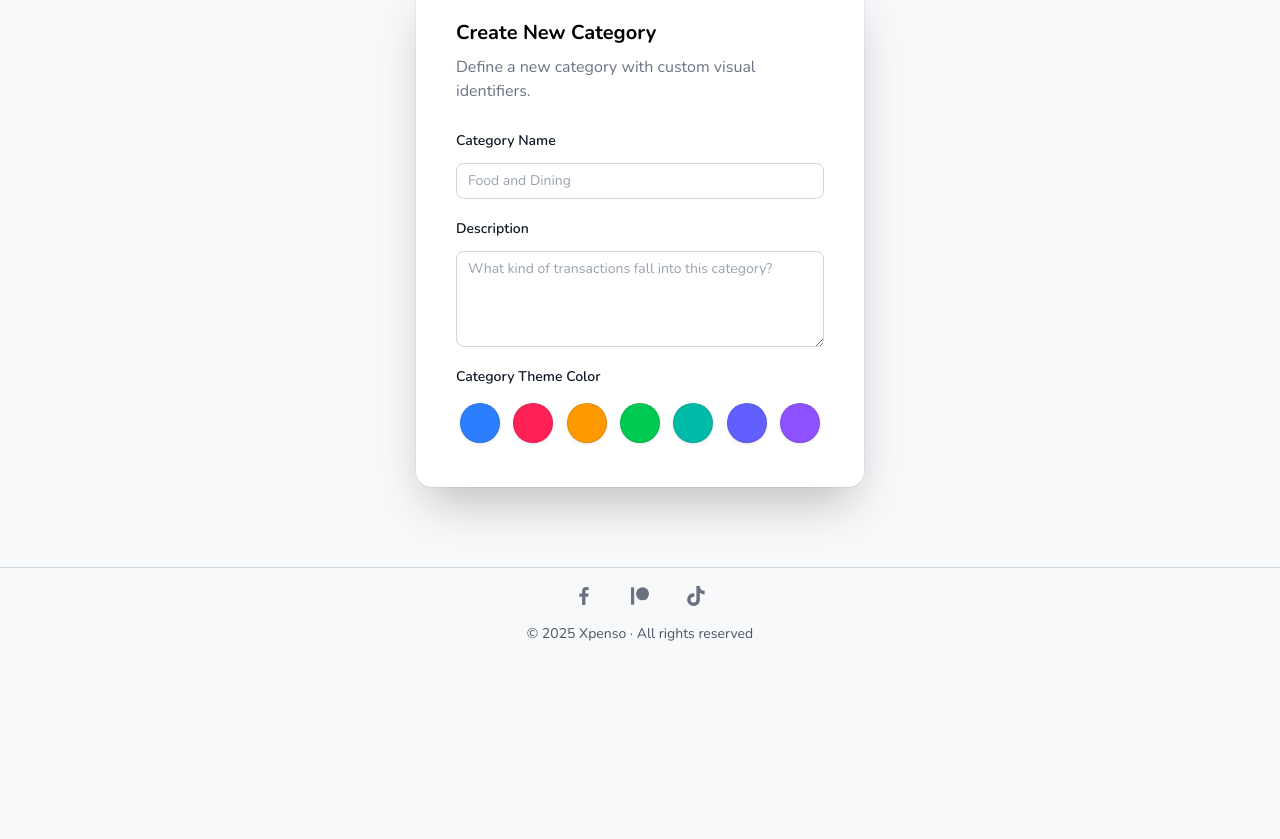
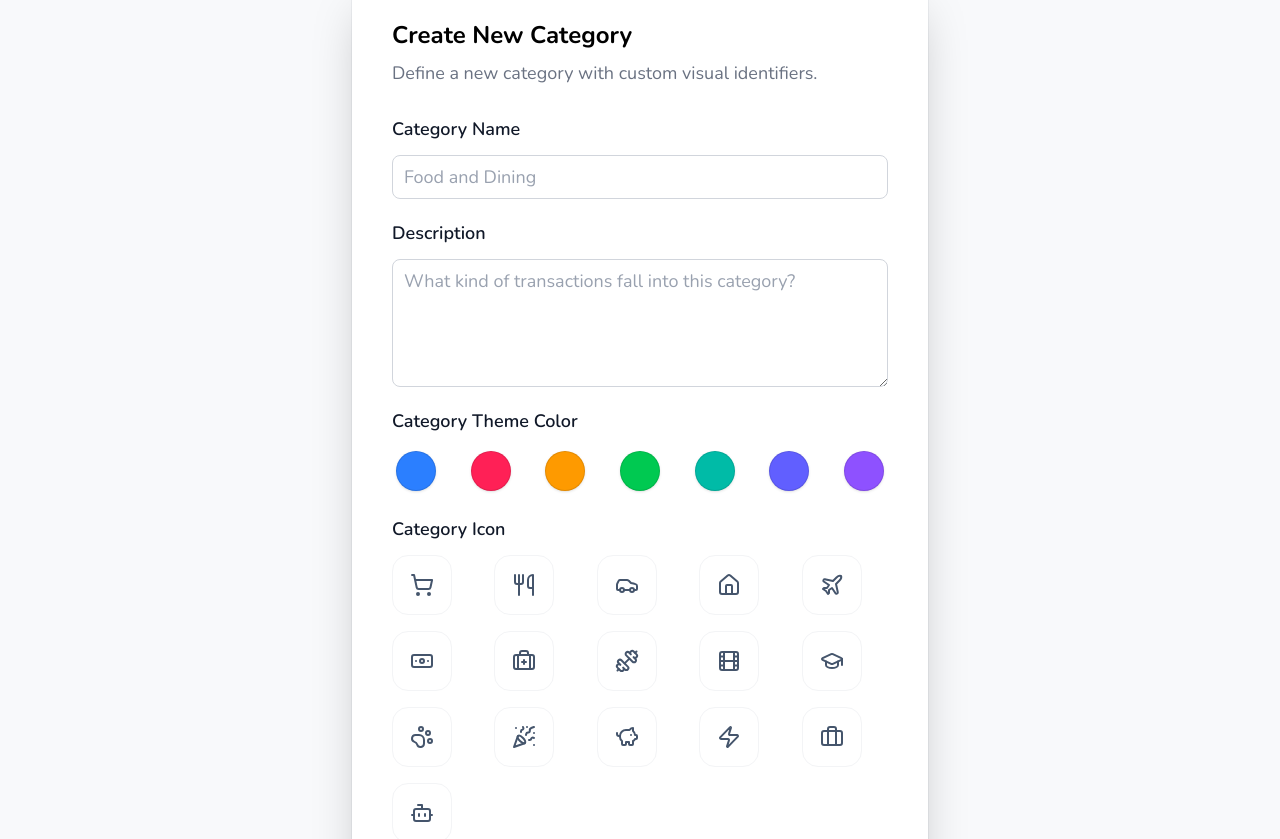
Before and after one commit to u4dara/expense-tracker, a React (Vite) app in the folder client/: page /categories/create in a window 1280 px wide. Shown: the part 141-980 px from the top of the page. Before the commit the page ends 801 px from the top, so only its background shows below. Built offline with nearby package versions, Linux system fonts and the light colour scheme; no server answers.

Commit message:
add new category page ui done

```diff
--- a/client/package.json
+++ b/client/package.json
@@ -13,6 +13,7 @@
     "@reduxjs/toolkit": "^2.11.2",
     "@tailwindcss/vite": "^4.1.18",
     "axios": "^1.13.3",
+    "lucide-react": "^0.563.0",
     "react": "^19.2.0",
     "react-dom": "^19.2.0",
     "react-icons": "^5.5.0",
--- a/client/src/pages/CreateNewCategory.jsx
+++ b/client/src/pages/CreateNewCategory.jsx
@@ -1,4 +1,41 @@
+import {
+  Banknote,
+  Bot,
+  Briefcase,
+  BriefcaseMedical,
+  Car,
+  Dumbbell,
+  Film,
+  GraduationCap,
+  Home,
+  PartyPopper,
+  PawPrint,
+  PiggyBank,
+  Plane,
+  ShoppingCart,
+  Utensils,
+  Zap,
+} from 'lucide-react';
 import { useState } from 'react';
+
+const icons = [
+  { id: 'cart', icon: ShoppingCart },
+  { id: 'food', icon: Utensils },
+  { id: 'car', icon: Car },
+  { id: 'home', icon: Home },
+  { id: 'travel', icon: Plane },
+  { id: 'cash', icon: Banknote },
+  { id: 'health', icon: BriefcaseMedical },
+  { id: 'gym', icon: Dumbbell },
+  { id: 'movie', icon: Film },
+  { id: 'edu', icon: GraduationCap },
+  { id: 'pet', icon: PawPrint },
+  { id: 'party', icon: PartyPopper },
+  { id: 'savings', icon: PiggyBank },
+  { id: 'energy', icon: Zap },
+  { id: 'work', icon: Briefcase },
+  { id: 'tech', icon: Bot },
+];
 
 const CreateNewCategory = () => {
   const [formData, setFormData] = useState({
@@ -7,8 +44,11 @@ const CreateNewCategory = () => {
     color: '',
     icon: '',
   });
+  const [selectedIcon, setSelectedIcon] = useState('');
 
-  const { name, description, color, icon } = formData;
+  console.log(formData);
+
+  const { name, description, color } = formData;
 
   const onChange = (event) => {
     setFormData((prevState) => ({
@@ -19,11 +59,11 @@ const CreateNewCategory = () => {
 
   return (
     <div className='flex items-center justify-center px-6 py-12 grow'>
-      <div className='w-full max-w-md p-8 bg-white shadow-2xl rounded-2xl ring-1 ring-gray-900/5 sm:p-10'>
+      <div className='w-full max-w-md p-8 bg-white shadow-2xl rounded-2xl ring-1 ring-gray-900/5 sm:p-10 md:max-w-xl'>
         {/* Title */}
         <div className='flex flex-col gap-2'>
-          <h2 className='text-xl font-bold'>Create New Category</h2>
-          <p className='text-gray-500'>
+          <h2 className='text-2xl font-bold'>Create New Category</h2>
+          <p className='text-lg text-gray-500'>
             Define a new category with custom visual identifiers.
           </p>
         </div>
@@ -35,7 +75,7 @@ const CreateNewCategory = () => {
             <div>
               <label
                 htmlFor='name'
-                className='block font-semibold text-gray-900 text-md md:text-sm'
+                className='block text-lg font-semibold text-gray-900 md:text-md'
               >
                 Category Name
               </label>
@@ -49,7 +89,7 @@ const CreateNewCategory = () => {
                 placeholder='Food and Dining'
                 onChange={onChange}
                 required
-                className='block w-full px-3 py-2 text-gray-900 bg-white rounded-lg outline-1 -outline-offset-1 outline-gray-300 placeholder:text-gray-400 focus:outline-2 focus:-outline-offset-2 focus:outline-text-green sm:text-sm'
+                className='block w-full px-3 py-2 text-lg text-gray-900 bg-white rounded-lg outline-1 -outline-offset-1 outline-gray-300 placeholder:text-gray-400 focus:outline-2 focus:-outline-offset-2 focus:outline-text-green md:text-md'
               />
             </div>
           </div>
@@ -59,22 +99,22 @@ const CreateNewCategory = () => {
             <div>
               <label
                 htmlFor='name'
-                className='block font-semibold text-gray-900 text-md md:text-sm'
+                className='block text-lg font-semibold text-gray-900 md:text-md'
               >
                 Description
               </label>
             </div>
             <div>
               <textarea
-                id='name'
-                name='name'
+                id='description'
+                name='description'
                 type='text'
                 value={description}
                 rows='4'
                 placeholder='What kind of transactions fall into this category?'
                 onChange={onChange}
                 required
-                className='block w-full px-3 py-2 text-gray-900 bg-white rounded-lg outline-1 -outline-offset-1 outline-gray-300 placeholder:text-gray-400 focus:outline-2 focus:-outline-offset-2 focus:outline-text-green sm:text-sm'
+                className='block w-full px-3 py-2 text-lg text-gray-900 bg-white rounded-lg outline-1 -outline-offset-1 outline-gray-300 placeholder:text-gray-400 focus:outline-2 focus:-outline-offset-2 focus:outline-text-green md:text-md'
               />
             </div>
           </div>
@@ -84,13 +124,13 @@ const CreateNewCategory = () => {
             <div>
               <label
                 htmlFor='name'
-                className='block font-semibold text-gray-900 text-md md:text-sm'
+                className='block text-lg font-semibold text-gray-900 md:text-md'
               >
                 Category Theme Color
               </label>
             </div>
             <div className='flex justify-between'>
-              <label className='relative flex items-center justify-center p-1 transition-all rounded-full cursor-pointer ring-offset-1 focus-within:ring-2 focus-within:ring-blue-500'>
+              <label className='relative flex items-center justify-center p-1 text-lg transition-all rounded-full cursor-pointer ring-offset-1 focus-within:ring-2 focus-within:ring-blue-500'>
                 <input
                   type='radio'
                   name='color'
@@ -182,6 +222,52 @@ const CreateNewCategory = () => {
               </label>
             </div>
           </div>
+
+          {/* Icon Selector */}
+          <div className='flex flex-col gap-3'>
+            <div>
+              <label
+                htmlFor='name'
+                className='block text-lg font-semibold text-gray-900 md:text-md'
+              >
+                Category Icon
+              </label>
+            </div>
+            <div className='grid grid-cols-5 gap-4'>
+              {icons.map((item) => {
+                const IconName = item.icon;
+                const isSelected = selectedIcon === item.id;
+                return (
+                  <button
+                    key={item.id}
+                    type='button'
+                    onClick={() => {
+                      setSelectedIcon(item.id);
+                      setFormData((prevState) => ({
+                        ...prevState,
+                        icon: item.id,
+                      }));
+                    }}
+                    className={`
+                    aspect-square h-15 flex items-center justify-center rounded-2xl transition-all duration-200
+                    ${
+                      isSelected
+                        ? 'bg-green-600 text-white shadow-lg shadow-green-200 scale-105'
+                        : 'bg-white border border-gray-100 text-slate-600 hover:border-green-300'
+                    }
+                  `}
+                  >
+                    <IconName
+                      key={item.id}
+                      name={item.id}
+                      size={24}
+                      strokeWidth={isSelected ? 3 : 2}
+                    />
+                  </button>
+                );
+              })}
+            </div>
+          </div>
         </form>
       </div>
     </div>
```
Also changed, not shown: 1 other file (tests, documents, lock files or other folders).
